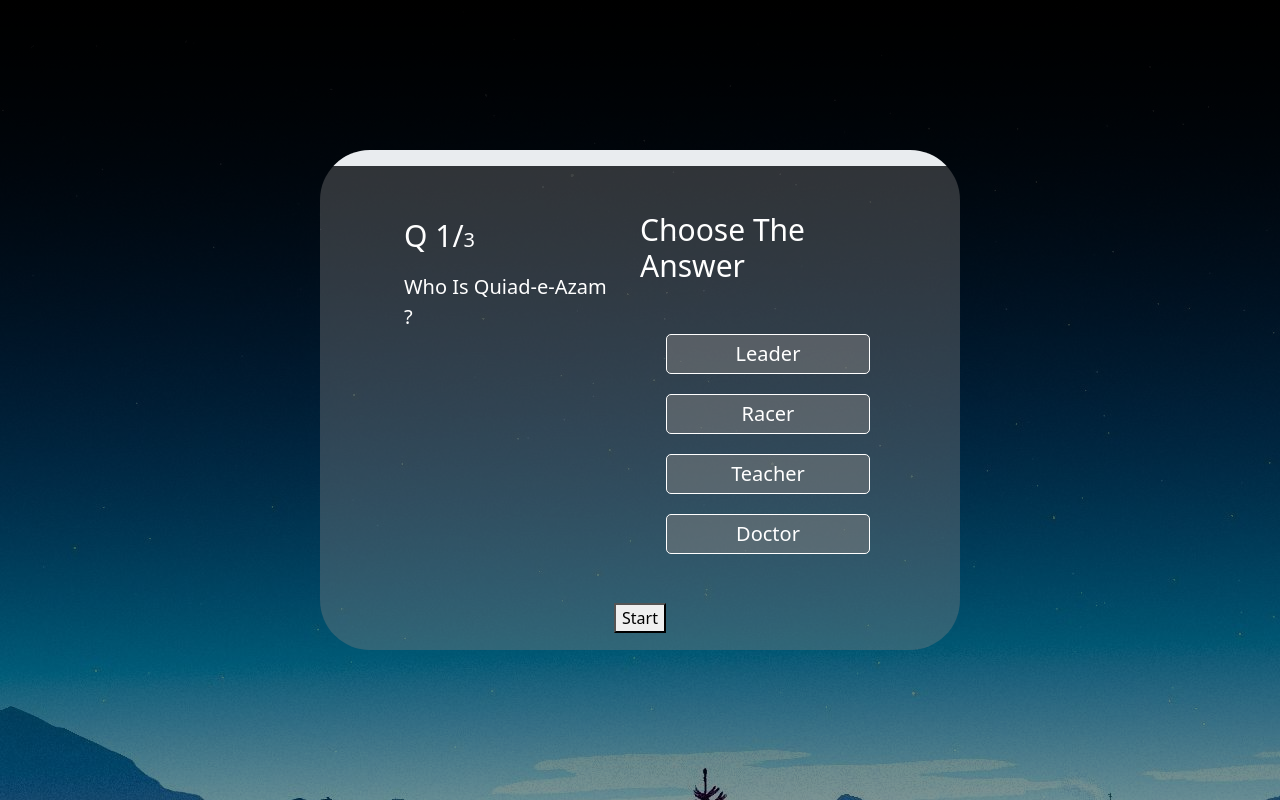
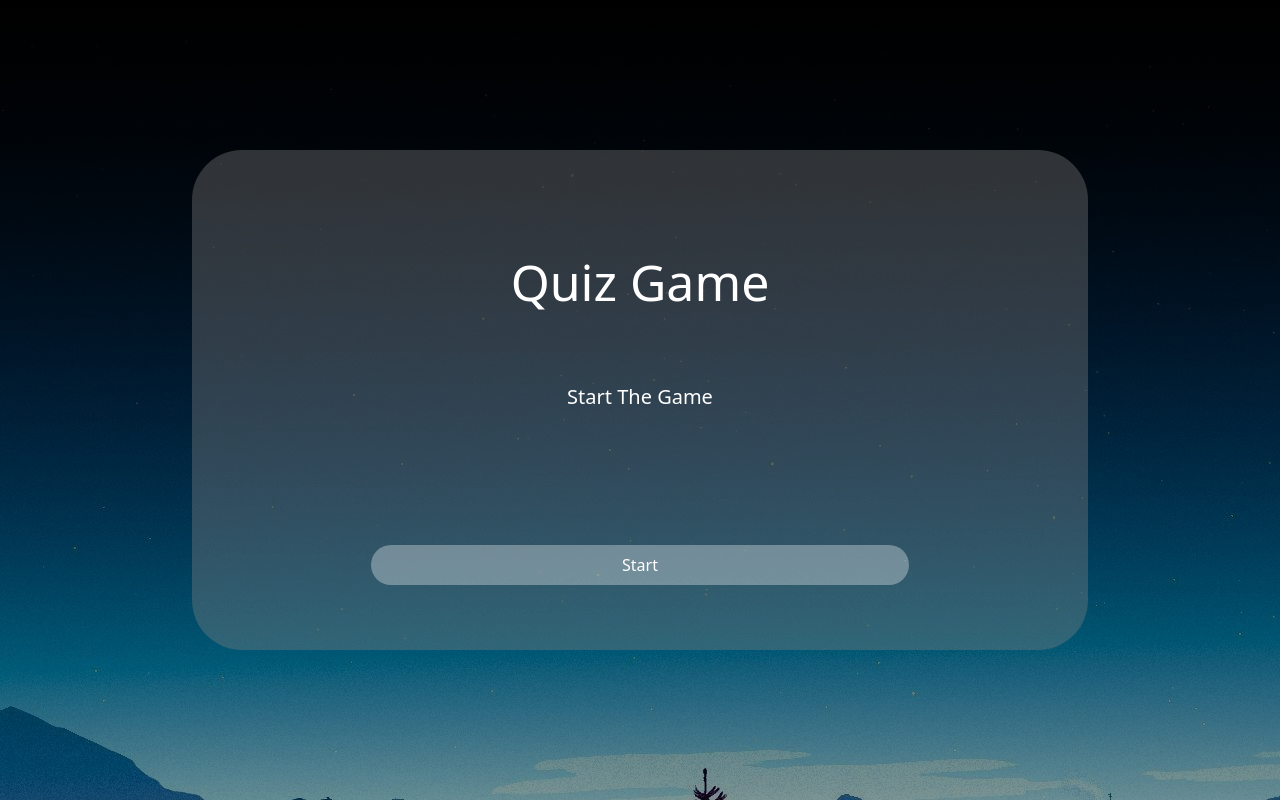
Before and after one commit to osamayousuf90/quiz-app, a React (Create React App) app: page / in a window 1280 px wide. Built offline with nearby package versions, Linux system fonts and the light colour scheme.

Commit message:
finish some worked

```diff
--- a/src/assets/styles/components/_AreYouReady.scss
+++ b/src/assets/styles/components/_AreYouReady.scss
@@ -1,5 +1,5 @@
 .AreYouReady {
-    background: linear-gradient(0deg, rgba(0, 0, 0, 0.418), rgb(0, 0, 0)), url("../../images/wp4676582-4k-pc-wallpapers.jpg") !important;
+    // background: linear-gradient(0deg, rgba(0, 0, 0, 0.418), rgb(0, 0, 0)), url("../../images/wp4676582-4k-pc-wallpapers.jpg") !important;
     width: 100%;
     min-height: 100vh;
     background-position:center;
@@ -14,7 +14,7 @@
         overflow: hidden;
         position: relative;
         height: 500px;
-        width: 50%;
+        width: 250% !important;
         display: flex;
         justify-content: space-around;
         align-items: center;
@@ -26,12 +26,36 @@
 
     &_heading {
         position: relative;
-        width: 80%;
+        width: 150%;
         height: 200px;
         display: flex;
+        flex-direction: column;
         justify-content: center;
         align-items: center;
         padding: 0px 50px;
+
+
+        h5 {
+            color: white;
+            font-size: 50px;
+            margin: 50px 0px;
+        }
+
+        p {
+            color: white;
+            font-size: 20px;
+            margin-top: 20px;
+        }
+    }
+
+    button {
+        background-color: rgba(255, 255, 255, 0.322);
+        border-radius: 20px;
+        height: 40px;
+        width: 60%;
+        color: white;
+        border: none;
+        outline: none;
     }
 
 }
--- a/src/components/Popups/AreYouReady.js
+++ b/src/components/Popups/AreYouReady.js
@@ -1,14 +1,15 @@
 import React from 'react'
 
-const AreYouReady = ({setRunning}) => {
+const AreYouReady = ({setRunning , setGameStart}) => {
   return (
     <div>
         <div className="AreYouReady">
         <div className="AreYouReady_inner">
           <div className="AreYouReady_heading">
             <h5>Quiz Game</h5>
+            <p>Start The Game</p>
           </div>
-          <button onClick={() => setRunning(true)}>Start</button>
+            <button onClick={() => { setRunning(true); setGameStart(true) }}>Start</button>
         </div>
 
       </div>
--- a/src/pages/Welcome/Welcome.js
+++ b/src/pages/Welcome/Welcome.js
@@ -6,6 +6,7 @@ import { useDispatch } from "react-redux";
 import { increase } from "../../Redux-Store/pointsSlice";
 import { ProgressBar } from 'react-bootstrap'
 import Leadboard from "../../components/Popups/Leadboard";
+import AreYouReady from "../../components/Popups/AreYouReady";
 
 
 
@@ -21,6 +22,8 @@ const Welcome = () => {
   const [point, setPoint] = useState("");
   const dispatch = useDispatch();
   const [viewImg, setViewImg] = useState(false);
+
+  const [gameStart , setGameStart] = useState(false)
 
   let interval = undefined;
 
@@ -49,7 +52,6 @@ const Welcome = () => {
         setViewImg(true)
       }
     }
-
 
     if (rightAns && wrongAns) {
       setTimeout(() => {
@@ -143,10 +145,7 @@ const Welcome = () => {
     <div>
 
       <div className="bgImg">
-        <div className="bgImg_inner">
-          {/* <div className="bgImg_heading">
-            <h5>Quiz Game</h5>
-          </div> */}
+        {gameStart === false ? <AreYouReady  setRunning={setRunning} setGameStart={setGameStart} /> : <div className="bgImg_inner">
           <div className="bgImg_progressBar">
             <ProgressBar now={progress} variant="success"/>
           </div>
@@ -169,11 +168,9 @@ const Welcome = () => {
                 )
               })}
             </div>
-            {/* <button className="next" onClick={(e) => next(e)}><i className="fa-solid fa-arrow-right"></i></button> */}
-            {/* <button className="previous" onClick={() => previous()} disabled={previousBtnBlock}><i className="fa-solid fa-arrow-left"></i></button>  */}
           </div>
-          <button onClick={() => setRunning(true)}>Start</button>
-        </div>
+        </div> }
+
        <Leadboard reset={reset} setViewImg={setViewImg} viewImg={viewImg}/>
       </div>
     </div>
```
